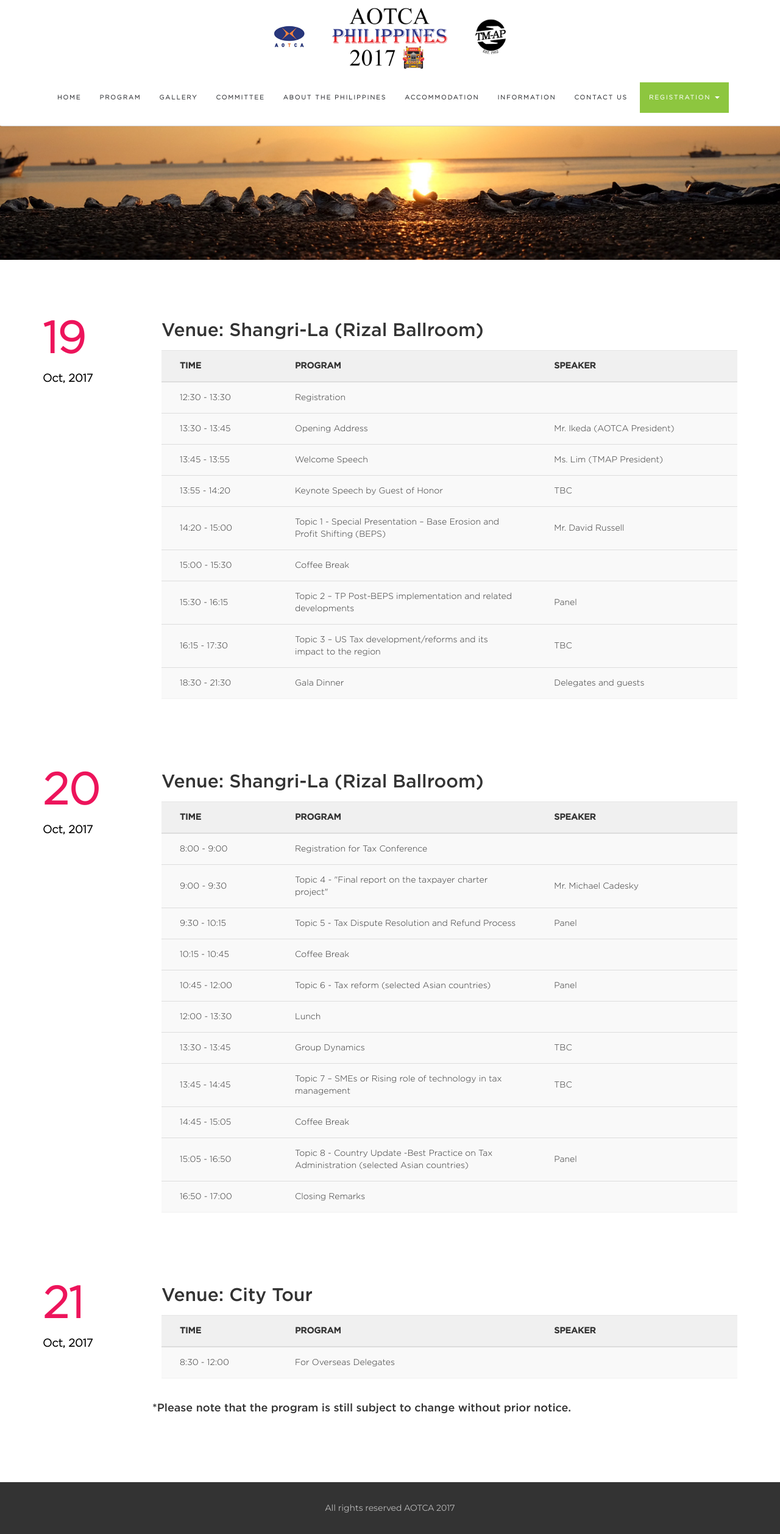
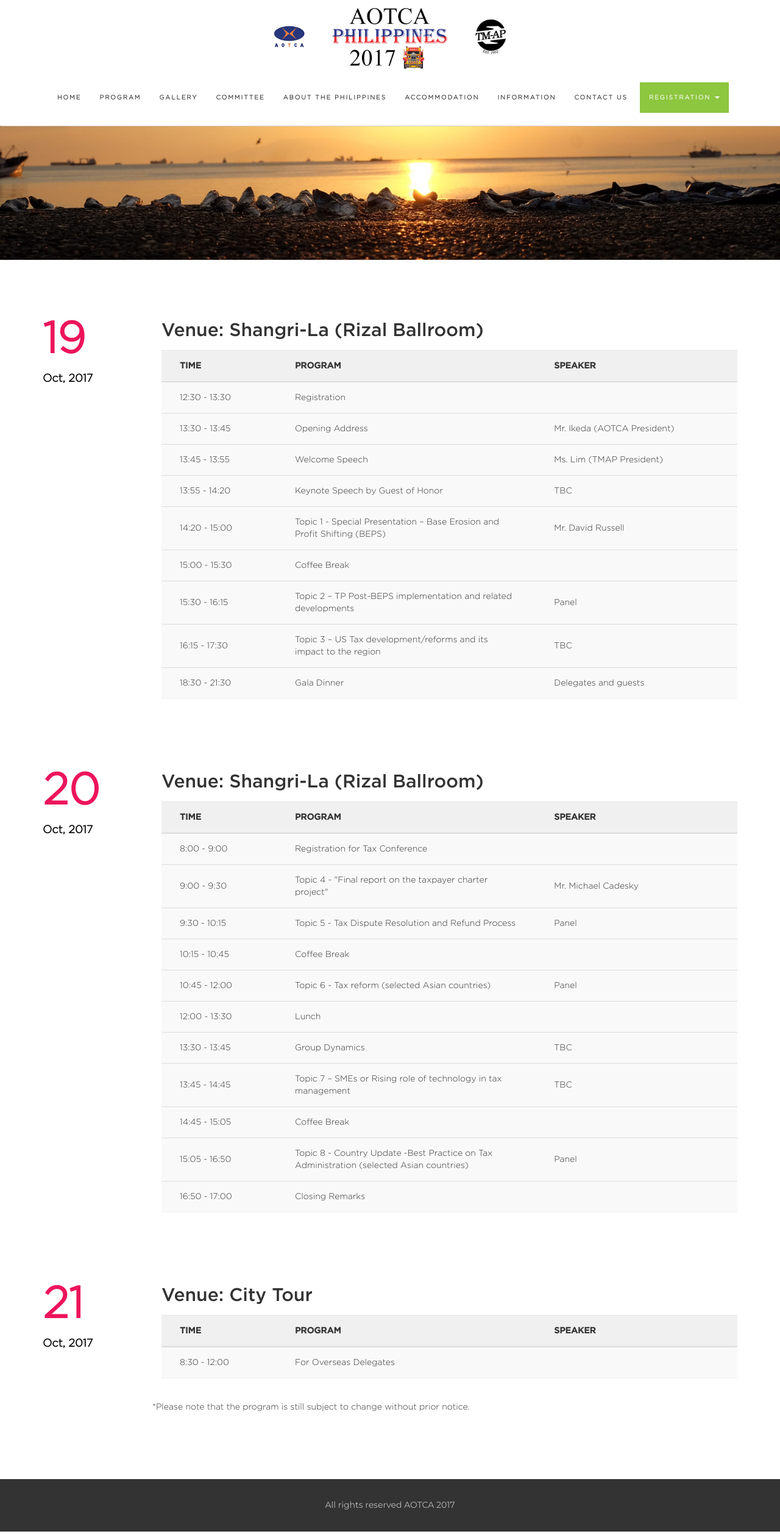
Before and after one commit to aotca2017/aotca2017.github.io, a Jekyll site: the page built from pages/program.html, in a window 1280 px wide. Shown: the whole page at 61% size. Built offline with Jekyll 4.4.1, drawn with Linux system fonts in a browser that asks for light colours; nearby versions of some CDN libraries.

Commit message:
Update text

```diff
--- a/_includes/program/content.html
+++ b/_includes/program/content.html
@@ -174,7 +174,7 @@
             </div>
             <br/>
             <br/>
-            <h4 class="text-medium" style="margin-top: 40px; display: block; float: left;">*Please note that the program is still subject to change without prior notice.</h4>
+            <h4 style="font-size: 14px; margin-top: 40px; display: block; float: left;">*Please note that the program is still subject to change without prior notice.</h4>
 
         </div>
     </div>
```
